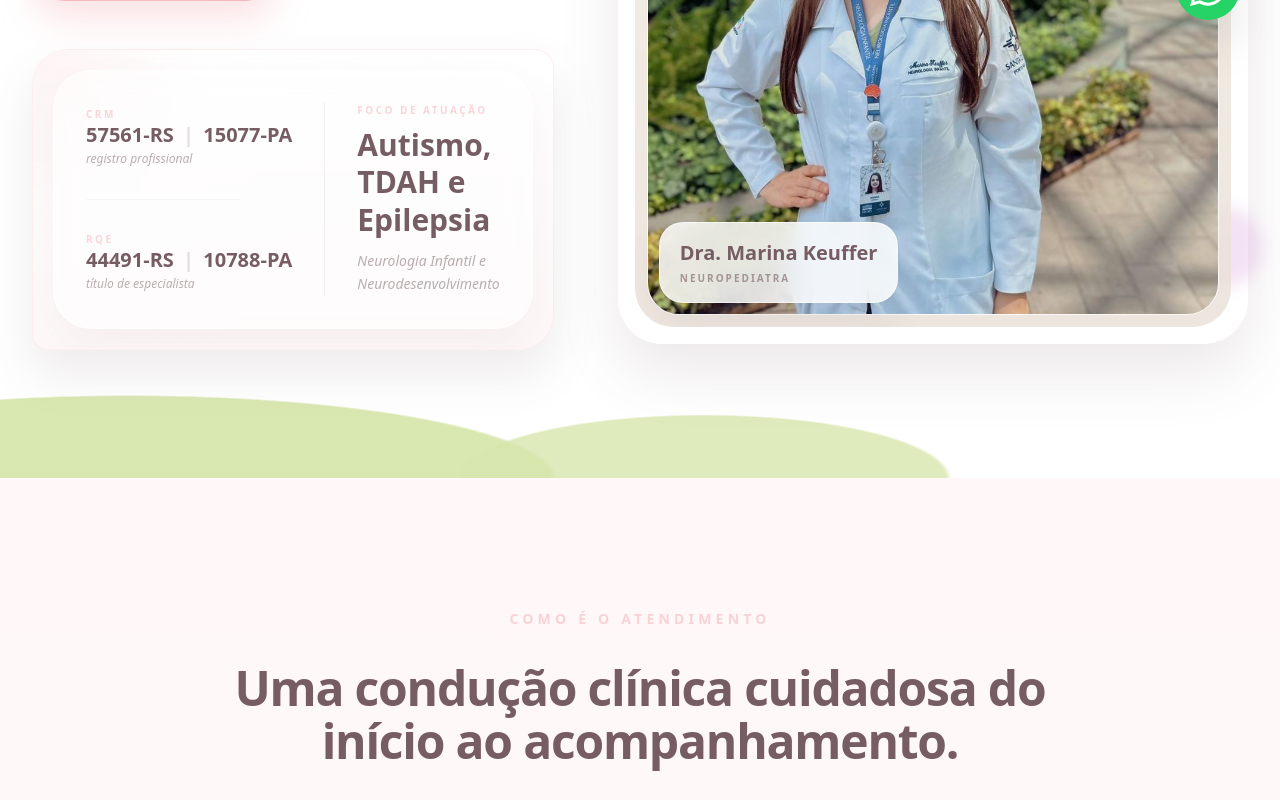
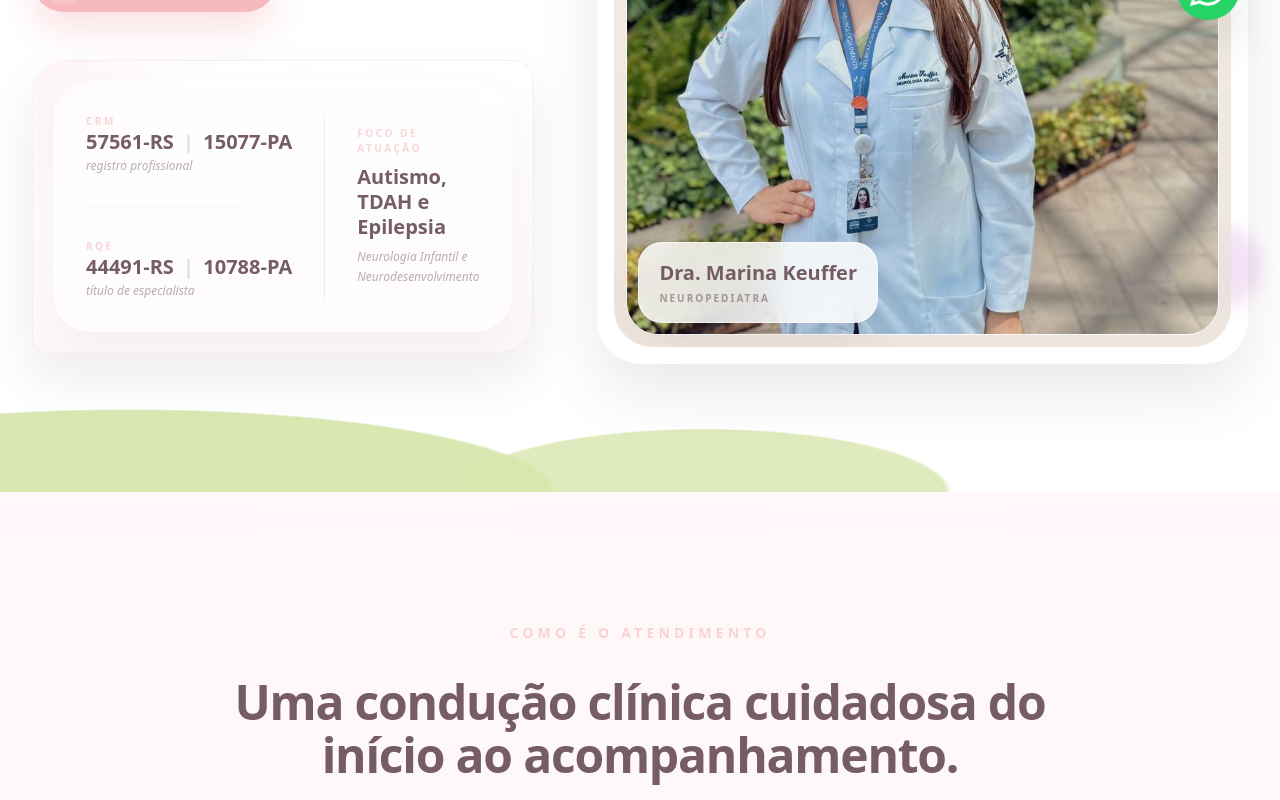
Before and after one commit to caioolima/dra-marina-neuropediatra, a Next.js app: page / in a window 1280 px wide. Shown: the part 740-1540 px from the top of the page. Built offline with nearby package versions, Linux system fonts and the light colour scheme.

Commit message:
style: adjust font sizes for focus section and scheduling heading to improve visual hierarchy

```diff
--- a/src/app/page.tsx
+++ b/src/app/page.tsx
@@ -427,10 +427,10 @@ function Hero() {
               {/* Column 2: Focus */}
               <div className="flex flex-1 flex-col items-center justify-center text-center md:items-start md:text-left">
                 <p className="text-[10px] font-bold uppercase tracking-[0.25em] text-brand-primary/60">Foco de Atuação</p>
-                <h3 className="mt-2 font-display text-2xl font-bold leading-tight text-brand-text lg:text-3xl">
+                <h3 className="mt-2 font-display text-lg font-bold leading-tight text-brand-text md:text-xl">
                   Autismo, TDAH e Epilepsia
                 </h3>
-                <p className="mt-3 text-sm font-medium leading-relaxed text-brand-text/50 italic">
+                <p className="mt-2 text-xs font-medium leading-relaxed text-brand-text/50 italic">
                   Neurologia Infantil e Neurodesenvolvimento
                 </p>
               </div>
@@ -747,7 +747,7 @@ function Contact() {
                 Agendamento
               </span>
 
-              <h2 className="mt-6 mx-auto max-w-4xl font-display text-3xl font-bold leading-[1.1] tracking-tight md:text-5xl lg:text-6xl text-white">
+              <h2 className="mt-6 mx-auto max-w-4xl font-display text-3xl font-bold leading-[1.1] tracking-tight md:text-4xl lg:text-5xl text-white">
                 Pronto para iniciar uma jornada de cuidado especializado?
               </h2>
 
```
